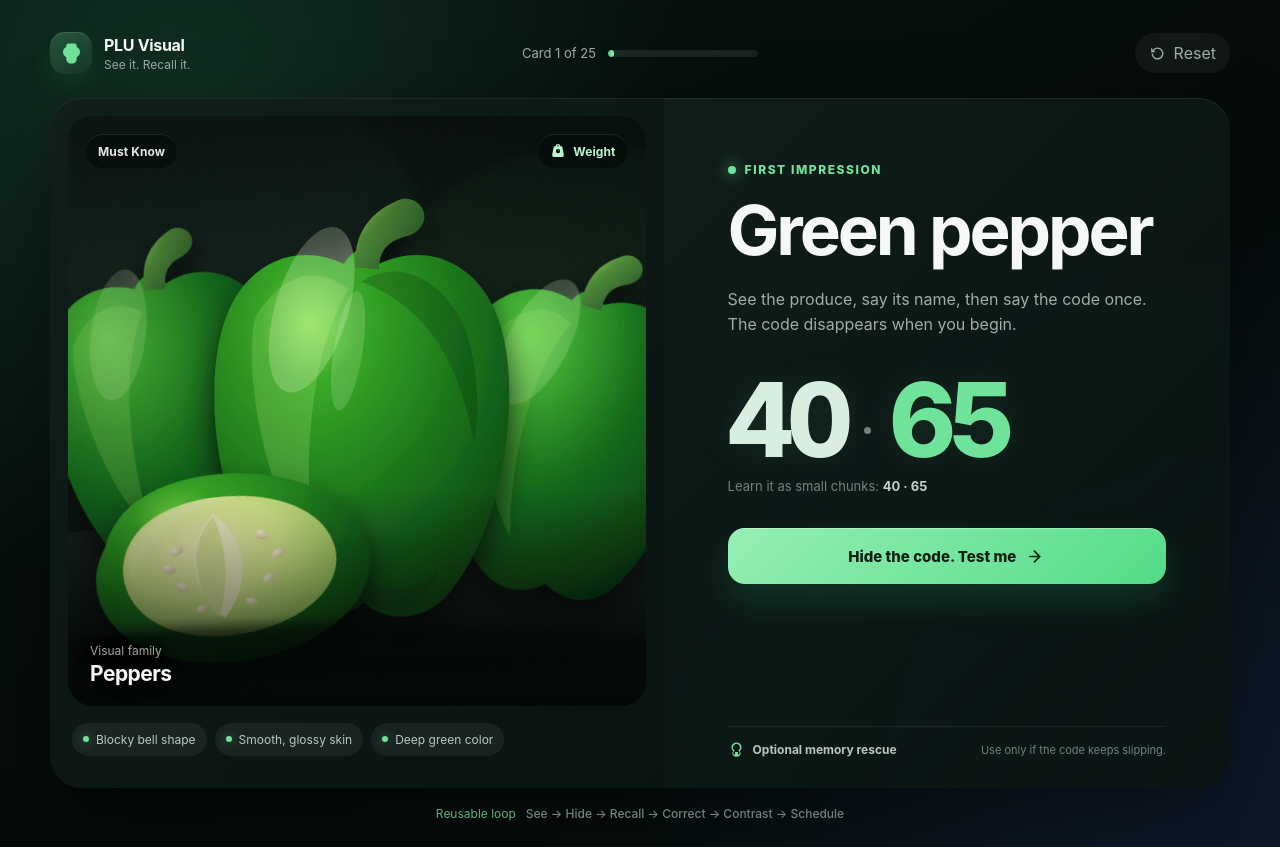
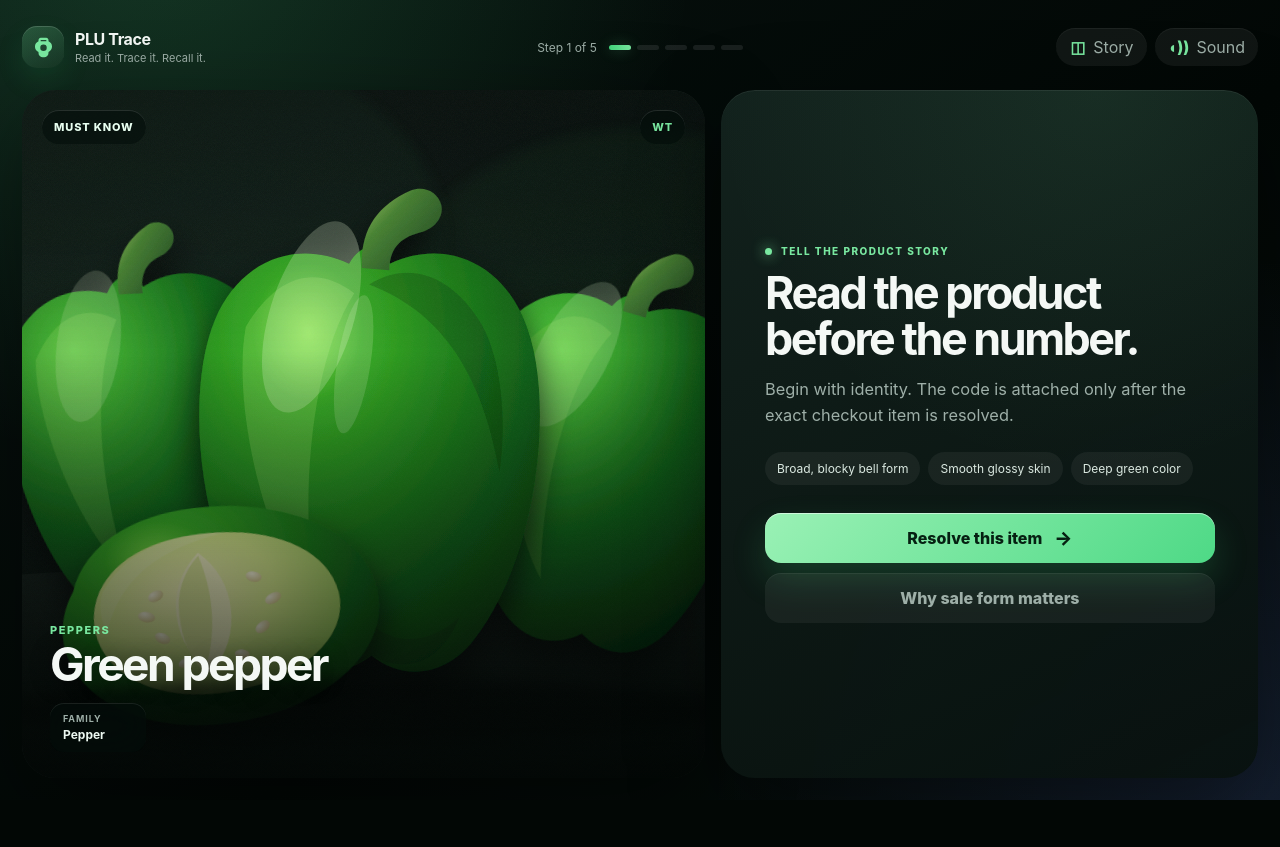
Before and after one commit to Dr-dyrane/PLU, a Next.js app: page / in a window 1280 px wide. After the commit the page ends 800 px from the top, so only its background shows below. Built offline with nearby package versions, Linux system fonts and the light colour scheme.

Commit message:
Switch experimental branch to TRACE learning experience

```diff
--- a/app/page.tsx
+++ b/app/page.tsx
@@ -1,6 +1,8 @@
-import { PluTrainer } from "@/components/PluTrainer";
-import { lessons } from "@/data/lessons";
+import "./styles/v02.css";
+
+import { TraceTrainer } from "@/components/v02/TraceTrainer";
+import { greenPepperStory } from "@/data/stories";
 
 export default function HomePage() {
-  return <PluTrainer lesson={lessons[0]} />;
+  return <TraceTrainer story={greenPepperStory} />;
 }
```
